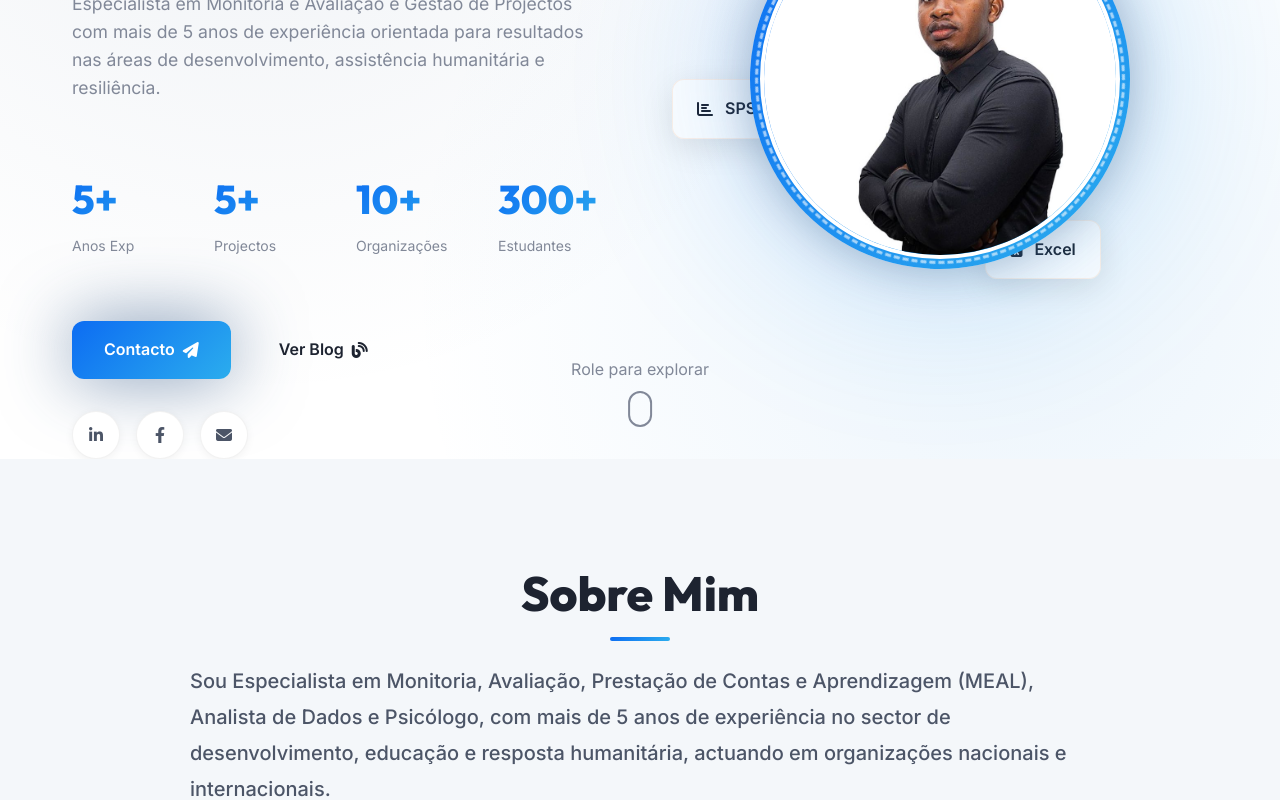
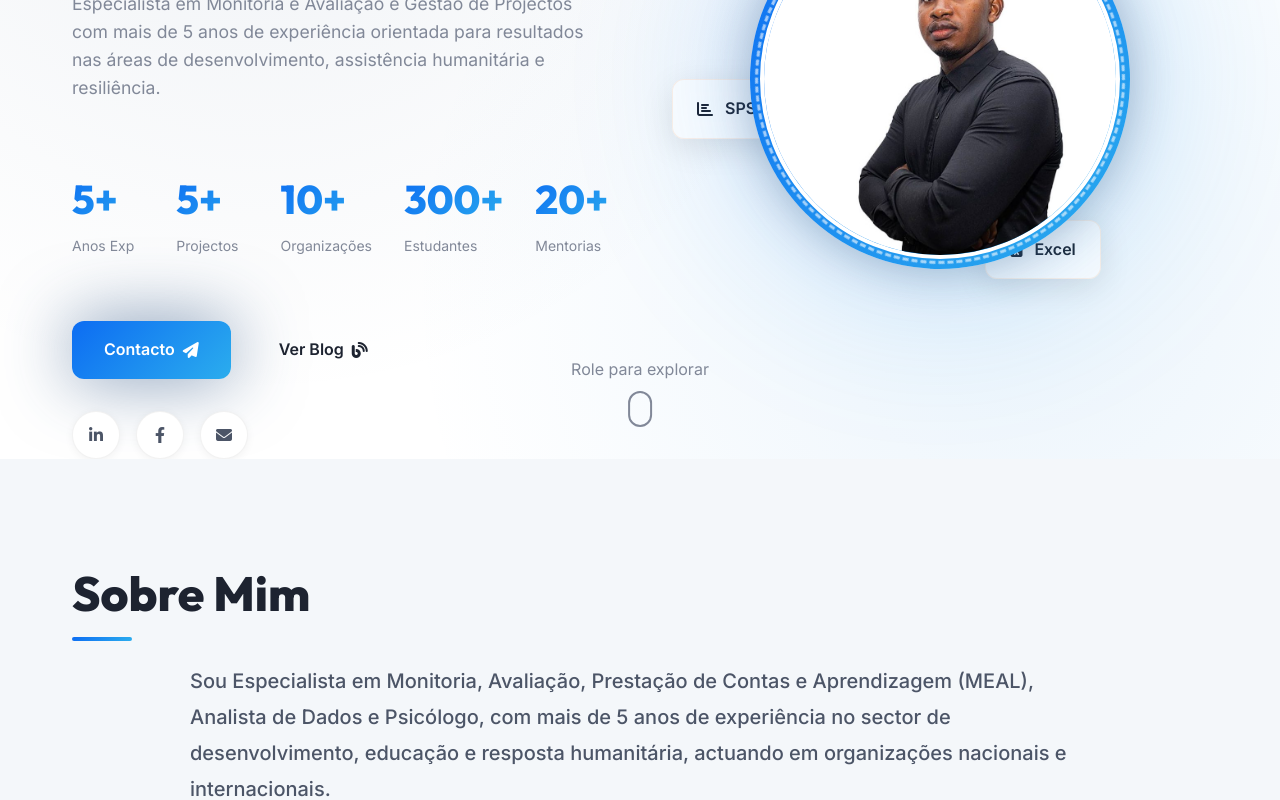
Before and after one commit to afonsoDomingos/gabrielarmindo, a Vue app: page / in a window 1280 px wide. Shown: the part 380-1180 px from the top of the page. Built offline with nearby package versions, Linux system fonts and the light colour scheme; no server answers.

Commit message:
Refactor: Atualizando mentorias no Hero e Skills, novos contactos e alinhamento do Sobre Mim

```diff
--- a/package.json
+++ b/package.json
@@ -27,6 +27,7 @@
         "cors": "^2.8.5",
         "dotenv": "^16.3.1",
         "express": "^4.18.2",
+        "mongoose": "^9.2.1",
         "multer": "1.4.5-lts.1",
         "multer-storage-cloudinary": "^4.0.0",
         "vue": "^3.3.8",
--- a/src/components/About.vue
+++ b/src/components/About.vue
@@ -11,7 +11,7 @@ const toggleExpand = () => {
 <template>
   <section class="about section" id="about">
     <div class="container">
-      <div class="section-header text-center reveal">
+      <div class="section-header reveal">
         <h2 class="section-title">Sobre Mim</h2>
       </div>
 
--- a/src/components/Contact.vue
+++ b/src/components/Contact.vue
@@ -54,6 +54,16 @@ const handleSubmit = async () => {
               <div class="contact-content">
                 <h4>LinkedIn</h4>
                 <a href="https://www.linkedin.com/in/gabriel-armindo/" target="_blank">linkedin.com/in/gabriel-armindo</a>
+              </div>
+            </div>
+            <div class="contact-item">
+              <div class="contact-icon"><i class="fas fa-phone-alt"></i></div>
+              <div class="contact-content">
+                <h4>Telefone / WhatsApp</h4>
+                <div class="phone-numbers">
+                  <a href="tel:+258865179513">+258 865 179 513</a> /
+                  <a href="tel:+258833722159">833 722 159</a>
+                </div>
               </div>
             </div>
           </div>
--- a/src/components/Hero.vue
+++ b/src/components/Hero.vue
@@ -32,6 +32,10 @@
           <div class="stat-item reveal" style="transition-delay: 0.3s">
             <div class="stat-number">300</div>
             <div class="stat-label">Estudantes</div>
+          </div>
+          <div class="stat-item reveal" style="transition-delay: 0.4s">
+            <div class="stat-number">20</div>
+            <div class="stat-label">Mentorias</div>
           </div>
         </div>
 
@@ -161,7 +165,7 @@
 
 .hero-stats {
     display: grid;
-    grid-template-columns: repeat(4, 1fr);
+    grid-template-columns: repeat(5, 1fr);
     gap: var(--spacing-md);
     margin: var(--spacing-md) 0;
     padding: var(--spacing-md) 0;
@@ -339,7 +343,7 @@
     .hero { padding-top: 80px; padding-bottom: 100px; min-height: 100vh; }
     .hero-container { grid-template-columns: 1fr; text-align: center; gap: var(--spacing-md); }
     .hero-image { order: -1; margin-bottom: var(--spacing-md); }
-    .hero-stats { grid-template-columns: repeat(2, 1fr); gap: 1rem; margin: 1rem 0; width: 100%; }
+    .hero-stats { grid-template-columns: repeat(auto-fit, minmax(140px, 1fr)); gap: 1rem; margin: 1rem 0; width: 100%; }
     .hero-buttons { justify-content: center; gap: 1rem; margin-bottom: 2rem; }
     .hero-social { justify-content: center; margin-top: 1.5rem; }
     .hero-description { margin-left: auto; margin-right: auto; max-width: 90%; text-align: center; }
```
Also changed, not shown: src/components/Skills.vue (+8 -0 lines), 1 other file (tests, documents, lock files or other folders).
